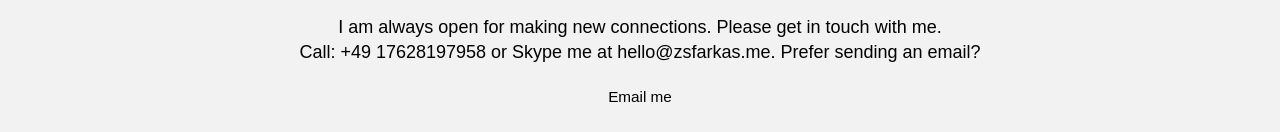
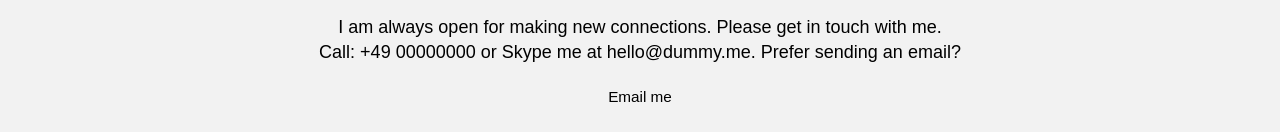
Before and after one commit to Zs-Farkas/Portfolio-Website, a plain HTML site: page about.html in a window 1280 px wide. Shown: the part 1215-1347 px from the top of the page. Drawn offline with nearby package versions, Linux system fonts and the light colour scheme; a web font is replaced by a local one.

Commit message:
contacts

```diff
--- a/about.html
+++ b/about.html
@@ -86,10 +86,10 @@
     <div class="container">
       <div id="footer-container">
         <h4 class="footer_header">Get in touch</h4>
-        <p class="footer-text">I am always open for making new connections. Please get in touch with me. <br>Call: <a href="+4917628197958">+49 17628197958</a> or Skype me at <a href="hello@zsfarkas.me">hello@zsfarkas.me</a>. Prefer sending an email?
+        <p class="footer-text">I am always open for making new connections. Please get in touch with me. <br>Call: <a href="+4900000000">+49 00000000</a> or Skype me at <a href="hello@dummy.me">hello@dummy.me</a>. Prefer sending an email?
         </p>
         <div class="contact-button">
-          <a href="mailto:hello@zsfarkas.me" class="button-contact">Email me</a>
+          <a href="mailto:hello@dummy.me" class="button-contact">Email me</a>
         </div>
         <div>
           <ul class="social-icons">
--- a/js/scripts.js
+++ b/js/scripts.js
@@ -1,4 +1,4 @@
-console.log("Hello World")
+
 
 function menuToggle() {
   var x = document.getElementById('myNavtoggle');
```
Also changed, not shown: index.html (+2 -2 lines), paper-society.html (+2 -2 lines), wilderness.html (+2 -2 lines).
